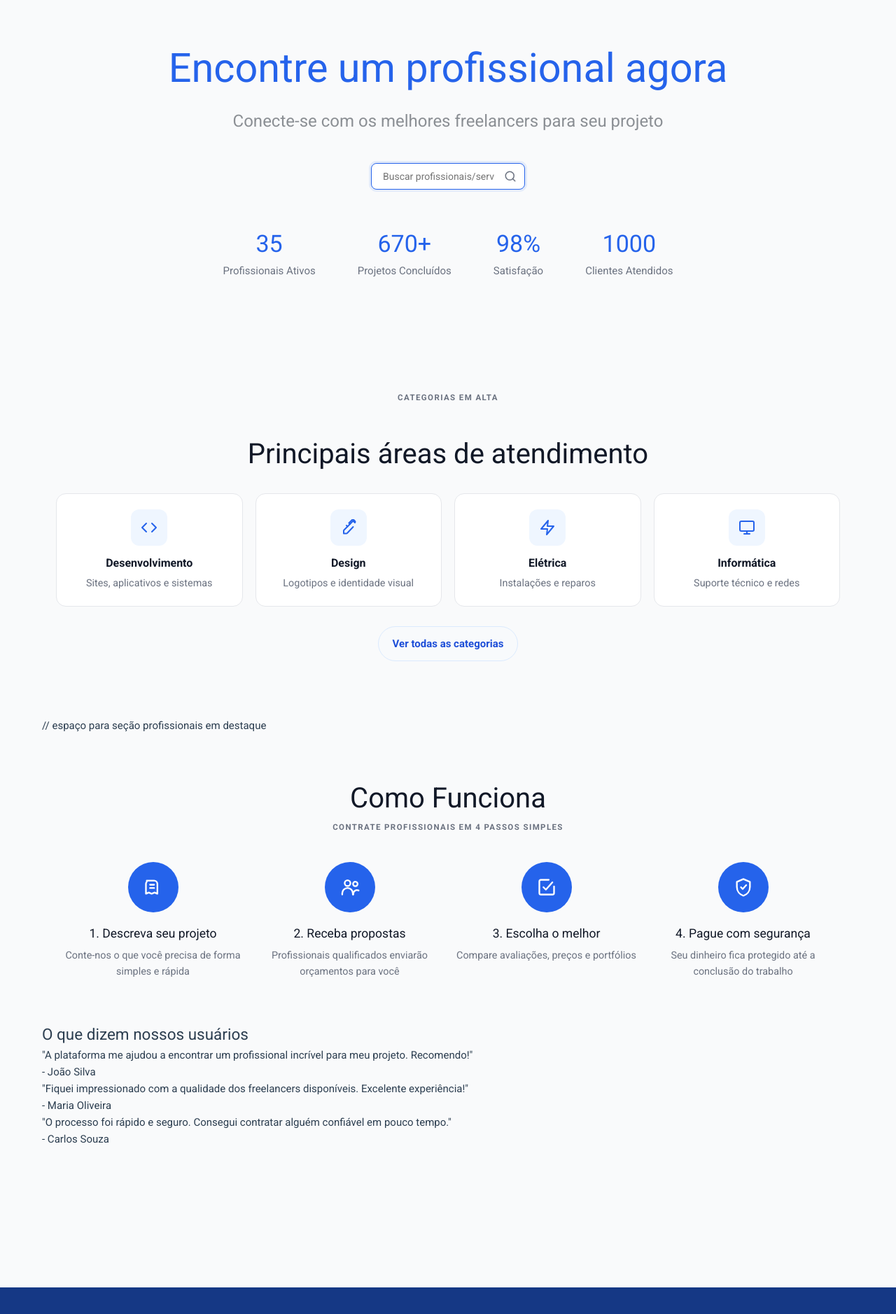
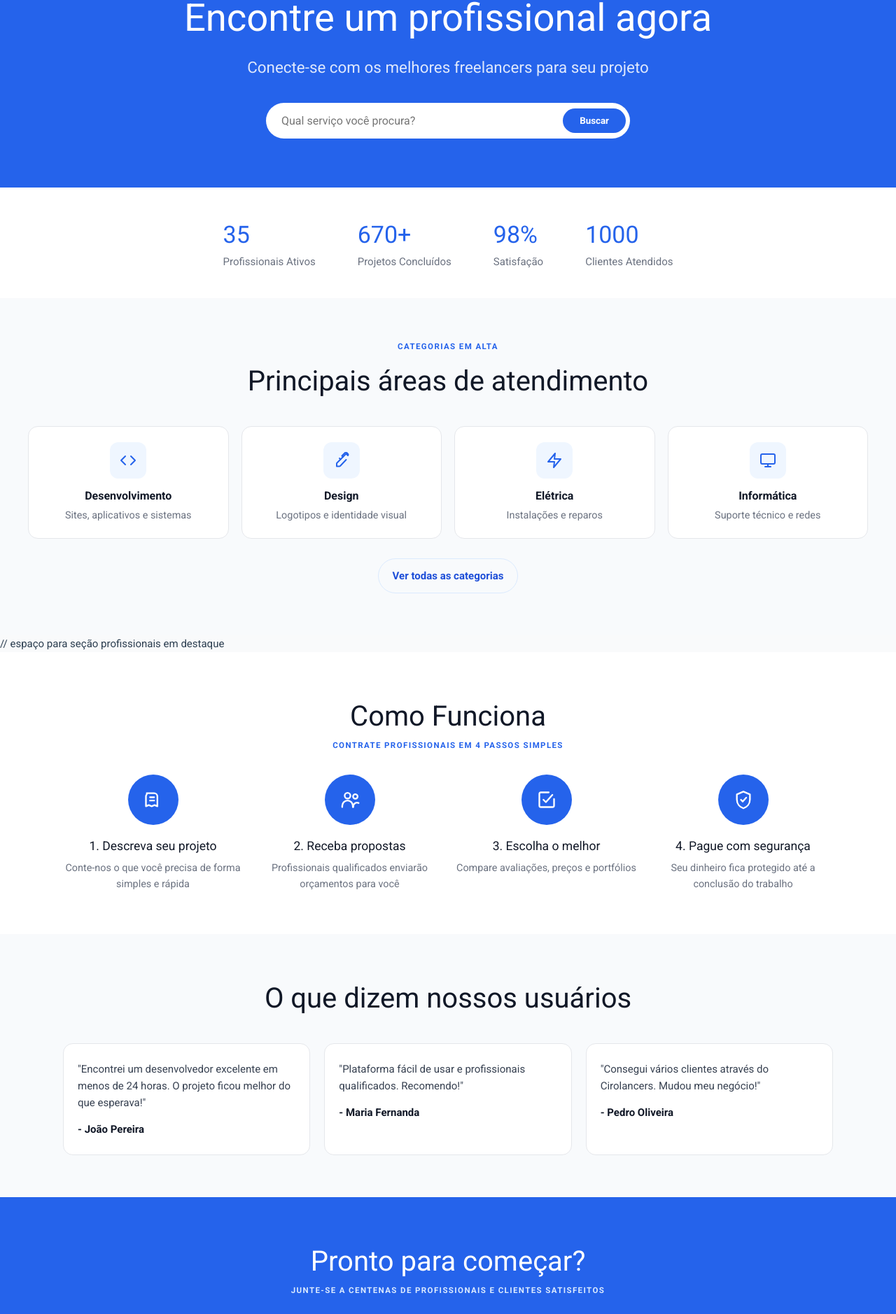
Before and after one commit to Hackatonn-2026/RemontadaLancers, a Vue app: page / in a window 1280 px wide. Shown: the part 178-2056 px from the top of the page at 70% size. Built offline with nearby package versions, Linux system fonts and the light colour scheme.

Commit message:
terminando a home, só falta adicionar o perfil freelancer
faltam 5 dias

```diff
--- a/src/App.vue
+++ b/src/App.vue
@@ -23,9 +23,6 @@ import AppFooter from './components/AppFooter.vue';
 
 .conteudo-principal {
   flex: 1;
-  padding-top: 150px;
-  padding-bottom: 200px;
-  padding-left: 60px;
-  padding-right: 60px;
+  padding-top: 90px;
 }
 </style>
--- a/src/views/HomeView.vue
+++ b/src/views/HomeView.vue
@@ -1,6 +1,5 @@
 <script setup>
 import AppHeader from '@/components/AppHeader.vue'
-import SearchBar from '@/components/SearchBar.vue'
 
 const categoriasHome = [
   {
@@ -67,6 +66,24 @@ const categoriasHome = [
     descricao: 'Seu dinheiro fica protegido até a conclusão do trabalho'
   }
 ]
+
+// const para a section "O que dizem nossos usuários"
+
+const depoimentos = [
+  {
+    texto: 'Encontrei um desenvolvedor excelente em menos de 24 horas. O projeto ficou melhor do que esperava!',
+    autor: 'João Pereira'
+  },
+  {
+    texto: 'Plataforma fácil de usar e profissionais qualificados. Recomendo!',
+    autor: 'Maria Fernanda'
+  },
+  {
+    texto: 'Consegui vários clientes através do Cirolancers. Mudou meu negócio!',
+    autor: 'Pedro Oliveira'
+  }
+]
+
 </script>
 
 <template>
@@ -76,8 +93,14 @@ const categoriasHome = [
     <section class="hero">
       <h1>Encontre um profissional agora</h1>
       <p>Conecte-se com os melhores freelancers para seu projeto</p>
-      <SearchBar />
 
+      <div class="buscaHero">
+        <input type="text" placeholder="Qual serviço você procura?" />
+        <button class="botaoBuscar">Buscar</button>
+      </div>
+    </section>
+
+    <section class="estatisticas">
       <div class="stats">
         <div class="stat">
           <h2>35</h2>
@@ -134,7 +157,7 @@ const categoriasHome = [
         <p class="destaque">Contrate profissionais em 4 passos simples</p>
       </div>
       <div class="passos">
-        <div class="passo" v-for="(etapa, indice) in etapas" :key="indice">
+        <div class="passo" v-for="etapa in etapas" :key="etapa.titulo">
           <div class="iconeWrapper">
             <span class="iconePasso" v-html="etapa.icone"></span>
           </div>
@@ -144,45 +167,88 @@ const categoriasHome = [
       </div>
     </section>
     <section class="oqueDizem">
-      <div class="titulo">
+      <div class="cabecalhoCategorias">
         <h2>O que dizem nossos usuários</h2>
       </div>
       <div class="depoimentos">
-        <div class="depoimento">
-          <p>"A plataforma me ajudou a encontrar um profissional incrível para meu projeto. Recomendo!"</p>
-          <span>- João Silva</span>
+        <div class="depoimento" v-for="depoimento in depoimentos" :key="depoimento.autor">
+          <p>"{{ depoimento.texto }}"</p>
+          <span>- {{ depoimento.autor }}</span>
         </div>
-        <div class="depoimento">
-          <p>"Fiquei impressionado com a qualidade dos freelancers disponíveis. Excelente experiência!"</p>
-          <span>- Maria Oliveira</span>
-        </div>
-        <div class="depoimento">
-          <p>"O processo foi rápido e seguro. Consegui contratar alguém confiável em pouco tempo."</p>
-          <span>- Carlos Souza</span>
-        </div>
+      </div>
+    </section>
+    <section class="prontoParaComecar">
+      <div class="cabecalhoCategorias">
+        <h2>Pronto para começar?</h2>
+        <p class="destaque">Junte-se a centenas de profissionais e clientes satisfeitos</p>
+      </div>
+      <div class="areaBotao">
+        <RouterLink to="/categorias" class="botaoSolido">Buscar Profissionais</RouterLink>
+        <RouterLink to="/cadastro" class="botaoContorno">Torne-se um Freelancer</RouterLink>
       </div>
     </section>
   </main>
 </template>
 
 <style scoped>
+.home-view {
+  display: block;
+}
+
 .hero {
   display: flex;
   flex-direction: column;
   align-items: center;
   justify-content: center;
   text-align: center;
-  padding: 80px 20px 100px;
-  h1 {
-    font-size: 3.6rem;
-    margin-bottom: 10px;
-    color: #2563eb;
-  }
-  p {
-    font-size: 1.5rem;
-    margin-bottom: 40px;
-    color: #8b8f94;
-  }
+  padding: 70px 20px;
+  background: #2563eb;
+}
+
+.hero h1 {
+  font-size: 3.4rem;
+  margin-bottom: 10px;
+  color: #ffffff;
+}
+
+.hero p {
+  font-size: 1.4rem;
+  margin-bottom: 32px;
+  color: rgba(255, 255, 255, 0.85);
+}
+
+.buscaHero {
+  display: flex;
+  align-items: center;
+  background: #fff;
+  border-radius: 999px;
+  padding: 6px;
+  max-width: 520px;
+  width: 100%;
+}
+
+.buscaHero input {
+  flex: 1;
+  border: none;
+  outline: none;
+  padding: 10px 16px;
+  font-size: 1rem;
+  border-radius: 999px;
+}
+
+.botaoBuscar {
+  border: none;
+  border-radius: 999px;
+  background: #2563eb;
+  color: #fff;
+  padding: 10px 24px;
+  font-weight: 700;
+  cursor: pointer;
+}
+
+.estatisticas {
+  padding: 40px 20px;
+  background: #ffffff;
 }
 
 .stats {
@@ -190,8 +256,6 @@ const categoriasHome = [
   justify-content: center;
   gap: 60px;
   flex-wrap: wrap;
-  margin-top: 50px;
-  margin-bottom: 60px;
 }
 
 .stat h2 {
@@ -203,15 +267,21 @@ const categoriasHome = [
   color: #6b7280;
 }
 
+.destaqueCategorias,
+.comoFunciona,
+.oqueDizem,
+.prontoParaComecar {
+  padding: 60px 20px;
+}
+
 .destaqueCategorias {
-  max-width: 1200px;
-  margin: 0 auto;
-  padding: 0 20px 80px;
+  background: #f8fafc;
 }
 
 .cabecalhoCategorias {
+  max-width: 1200px;
+  margin: 0 auto 32px;
   text-align: center;
-  margin-bottom: 24px;
 }
 
 .destaque {
@@ -233,6 +303,8 @@ const categoriasHome = [
   display: grid;
   grid-template-columns: repeat(auto-fit, minmax(220px, 1fr));
   gap: 18px;
+  max-width: 1200px;
+  margin: 0 auto;
 }
 
 .card {
@@ -299,13 +371,8 @@ const categoriasHome = [
 }
 
 .comoFunciona {
-  padding: 60px 20px;
   text-align: center;
-}
-
-.destaque {
-  color: #6b7280;
-  margin-bottom: 40px;
+  background: #ffffff;
 }
 
 .passos {
@@ -352,4 +419,73 @@ const categoriasHome = [
   font-size: 0.9rem;
 }
 
+.oqueDizem {
+  text-align: center;
+  background: #f8fafc;
+}
+
+.depoimentos {
+  display: grid;
+  grid-template-columns: repeat(auto-fit, minmax(220px, 1fr));
+  gap: 20px;
+  max-width: 1100px;
+  margin: 0 auto;
+}
+
+.depoimento {
+  background: #fff;
+  border: 1px solid #e5e7eb;
+  border-radius: 14px;
+  padding: 24px 20px;
+  text-align: left;
+}
+
+.depoimento p {
+  margin: 0 0 14px;
+  color: #374151;
+  line-height: 1.6;
+}
+
+.depoimento span {
+  display: block;
+  color: #111827;
+  font-weight: 700;
+}
+
+.prontoParaComecar {
+  text-align: center;
+  background-color: #2563eb;
+  color: #fff;
+  margin: 0;
+}
+
+.prontoParaComecar h2 {
+  color: #fff;
+}
+
+.prontoParaComecar .destaque {
+  color: #dbeafe;
+}
+
+.botaoSolido {
+  display: inline-block;
+  margin: 0 8px;
+  padding: 12px 24px;
+  border-radius: 8px;
+  background: #fff;
+  color: #2563eb;
+  font-weight: 700;
+  text-decoration: none;
+}
+
+.botaoContorno {
+  margin: 0 8px;
+  padding: 12px 24px;
+  border-radius: 8px;
+  background: transparent;
+  border: 2px solid #fff;
+  color: #fff;
+  font-weight: 700;
+  text-decoration: none;
+}
 </style>
```
